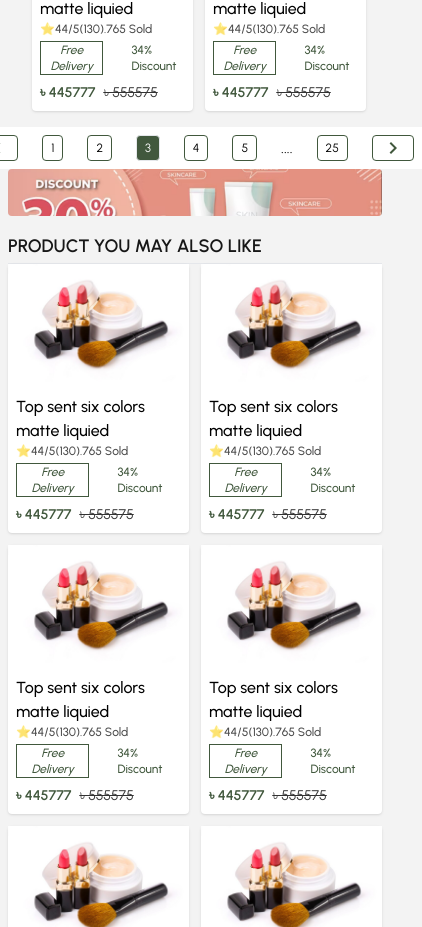
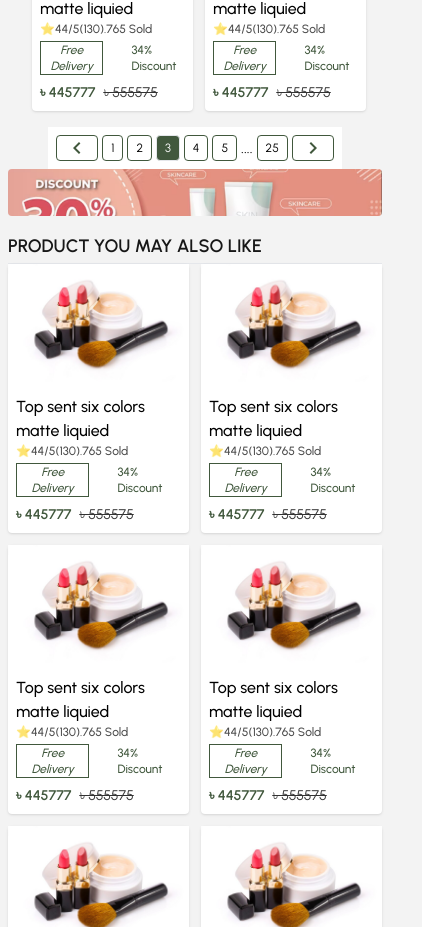
Before and after one commit to nomanscodes/cometics_corner, a Next.js app: page /shop in a window 390 px wide. Shown: the part 1960-2887 px from the top of the page, 422 px wide, since content can reach past the window. Built offline with nearby package versions, Linux system fonts and the light colour scheme; a web font is replaced by a local one.

Commit message:
initials commit

```diff
--- a/pages/shop.jsx
+++ b/pages/shop.jsx
@@ -268,7 +268,7 @@ const Shop = () => {
                     </div>
                 </div>
                 <div className='flex items-center justify-center px-6 mt-4 font-poppins'>
-                    <div className='flex items-center gap-6 bg-white p-2 shs'>
+                    <div className='flex items-center gap-1 md:gap-6 bg-white p-2 shs'>
                         <button className='border border-bgColor text-xs px-2 rounded text-bgColor'>
                             <MdKeyboardArrowLeft size={24} />
                         </button>
```
